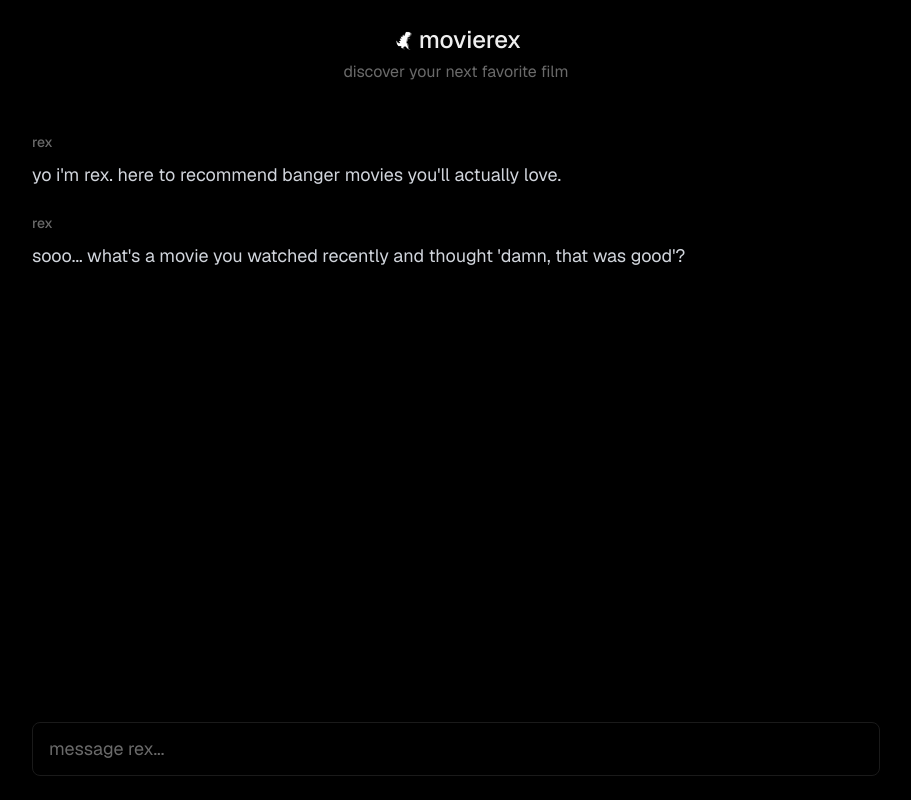
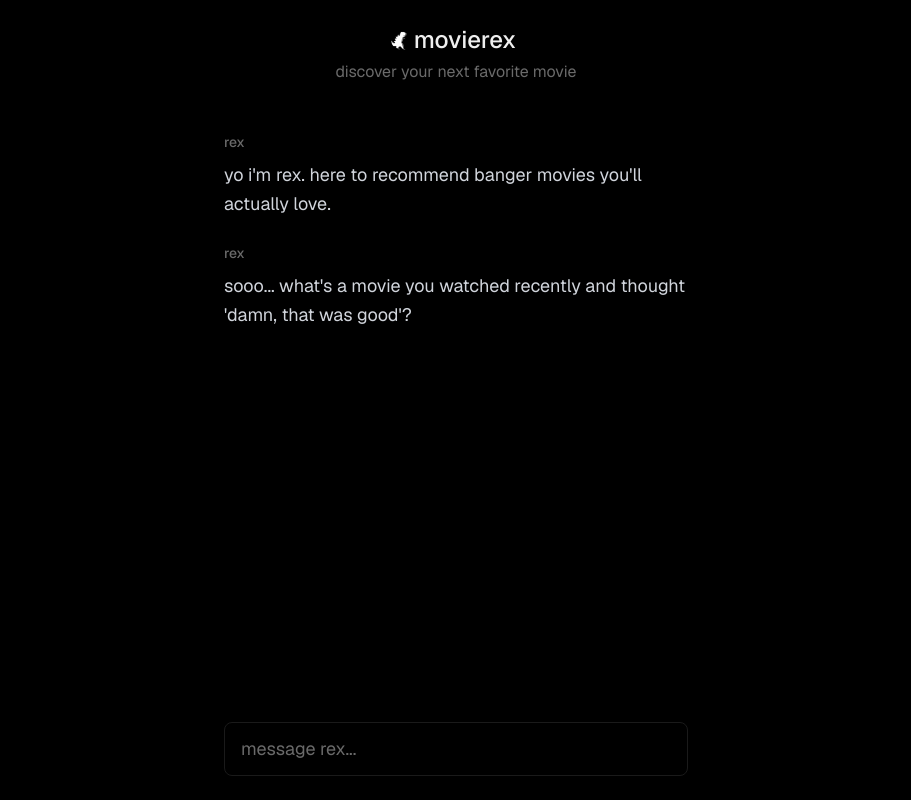
Before and after one commit to rittikbasu/movierex, a Next.js app: page / in a window 1280 px wide. Shown: the whole page, without its empty margins (184-1095 px from the left). Built offline with nearby package versions, Linux system fonts and the light colour scheme.

Commit message:
feat: update styling

```diff
--- a/src/pages/index.js
+++ b/src/pages/index.js
@@ -11,14 +11,13 @@ const geistSans = Geist({
 export default function Home() {
   return (
     <div
-      className={`${geistSans.variable} bg-black text-white font-sans overflow-hidden`}
-      style={{ height: "100dvh" }}
+      className={`${geistSans.variable} text-white font-sans overflow-hidden h-dvh`}
     >
-      <div className="h-full flex flex-col max-w-4xl mx-auto">
+      <div className="h-full flex flex-col max-w-lg mx-auto">
         {/* Header */}
-        <div className="px-4 md:px-6 pt-4 md:py-6 flex-shrink-0 relative z-30 bg-black">
+        <div className="px-4 md:px-6 pt-4 md:py-6 flex-shrink-0 relative z-30">
           <div className="flex flex-col items-center space-y-1">
-            <div className="flex items-center">
+            <div className="flex items-center -ml-2.5">
               <Image
                 src="/trex.png"
                 alt="movierex logo"
@@ -31,7 +30,7 @@ export default function Home() {
               </h1>
             </div>
             <p className="text-[#6A6A6A] text-sm md:text-base">
-              discover your next favorite film
+              discover your next favorite movie
             </p>
           </div>
         </div>
```
